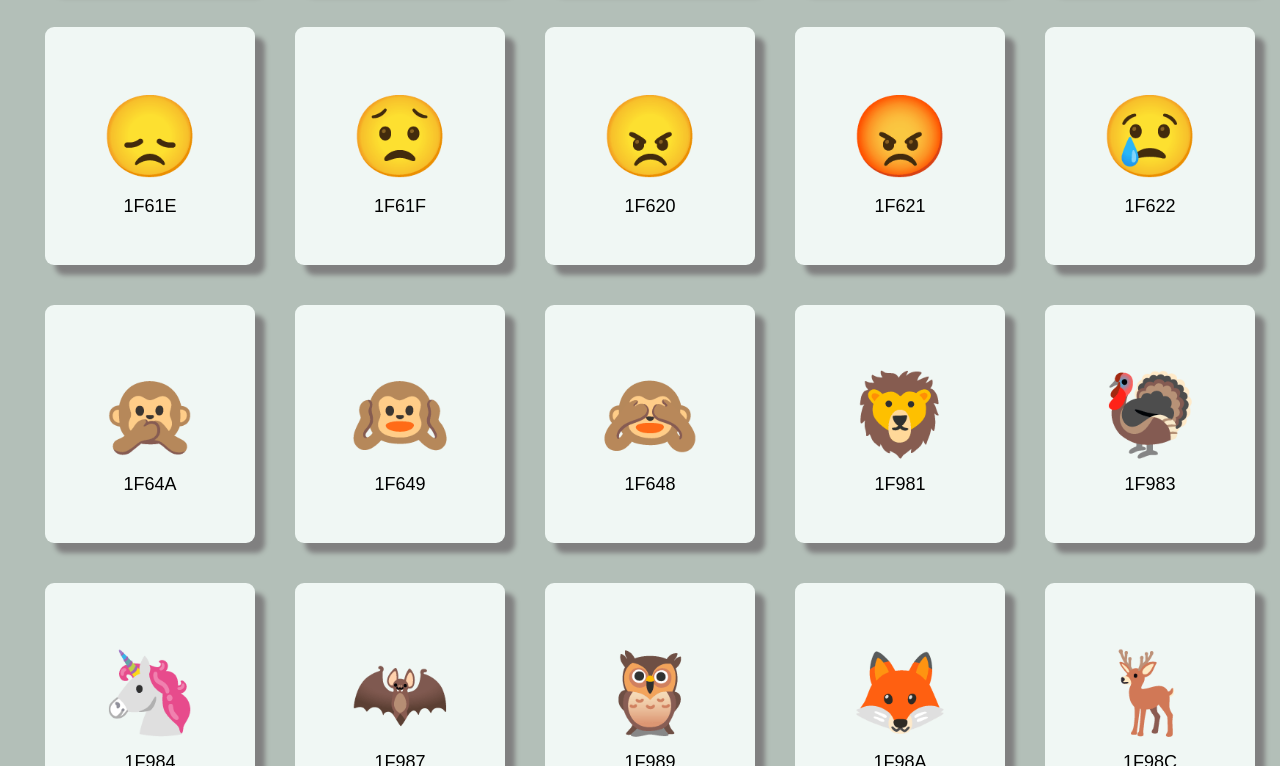
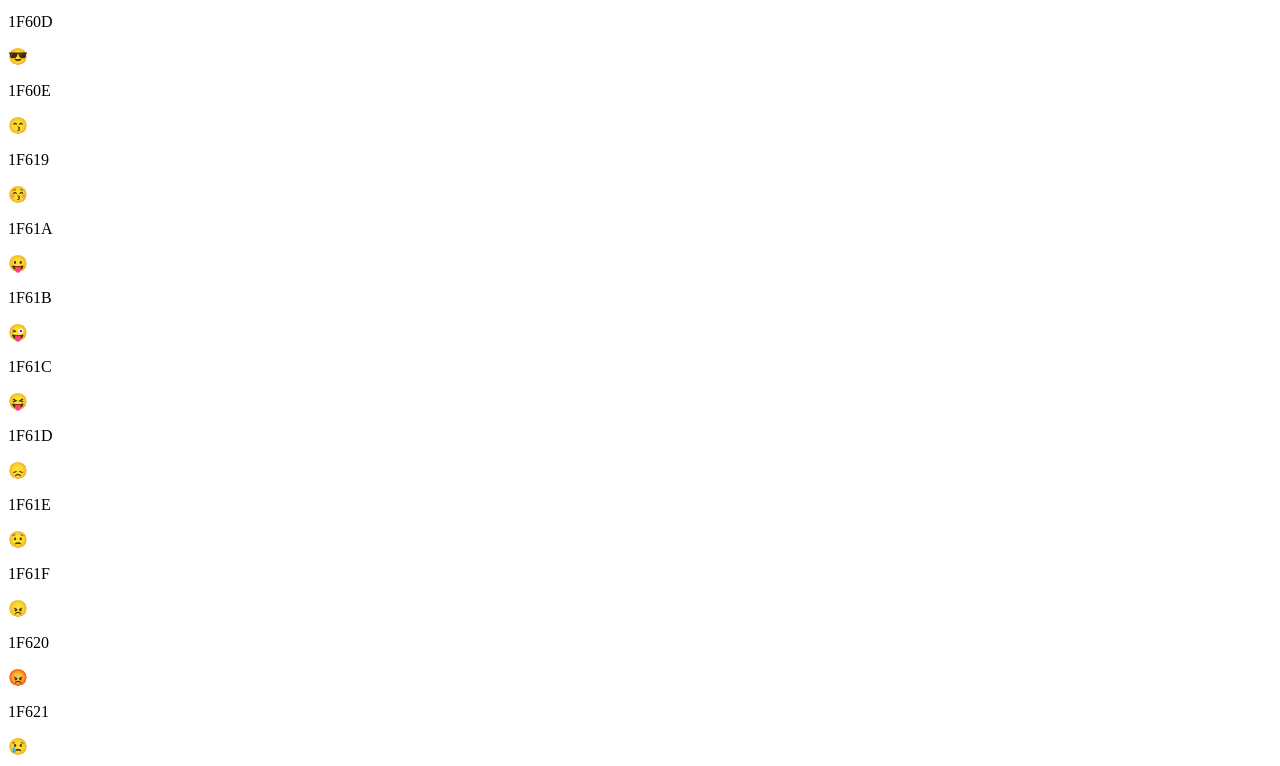
Before and after one commit to suar0029/mtm6302-emoji-suar0029, a plain HTML site: page index.html in a window 1280 px wide. Shown: the part 2034-2800 px from the top of the page. Drawn offline with Linux system fonts and the light colour scheme.

Commit message:
try different css styles checking on emojicards

```diff
--- a/main.css
+++ b/main.css
@@ -1,34 +1,4 @@
-/* http://meyerweb.com/eric/tools/css/reset/
-   v2.0 | 20110126
-   License: none (public domain)
-*/
-
-html, body, div, span, applet, object, iframe,
-h1, h2, h3, h4, h5, h6, p, blockquote, pre,
-a, abbr, acronym, address, big, cite, code,
-del, dfn, em, img, ins, kbd, q, s, samp,
-small, strike, strong, sub, sup, tt, var,
-b, u, i, center,
-dl, dt, dd, ol, ul, li,
-fieldset, form, label, legend,
-table, caption, tbody, tfoot, thead, tr, th, td,
-article, aside, canvas, details, embed,
-figure, figcaption, footer, header, hgroup,
-menu, nav, output, ruby, section, summary,
-time, mark, audio, video {
-	margin: 0;
-	padding: 0;
-	border: 0;
-	font-size: 100%;
-	font: inherit;
-	vertical-align: baseline;
-}
-/* HTML5 display-role reset for older browsers */
-article, aside, details, figcaption, figure,
-footer, header, hgroup, menu, nav, section {
-	display: block;
-}
-body {
+/* body {
 	line-height: 1;
 }
 ol, ul {
@@ -47,7 +17,6 @@ table {
 	border-spacing: 0;
 }
 
-<!---------------------------   Meyer Reset   --------------------------->
 
 
 html{
@@ -103,6 +72,39 @@ h3{
 
 
 .emoji-icon{
-    font-size: 80px;
+    font-size: 60px;
     padding: 20px;
+} */
+
+
+/* *{
+    margin: 0;
+    padding: 0;
+    box-sizing: border-box;
+    font-family: 'Courier New', Courier, monospace;
 }
+
+.container{
+    display: grid;
+    place-items: center;
+    background-color: white;
+    min-height: 100vh;
+}
+.emoji-card{
+    width: 350px;
+    text-align: center;
+    background-color: black;
+    box-shadow: : 0 0 25 6 red;
+    padding: 50 px 20px 30px;
+
+}
+h3{
+    color: white;
+}
+.wrapper{
+    height: 94px;
+    width: 71px;
+    top: 42%;
+    overflow: hidden;
+    position: absolute;
+} */
```
